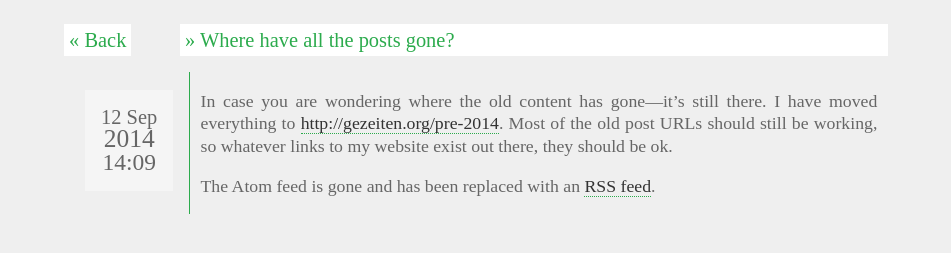
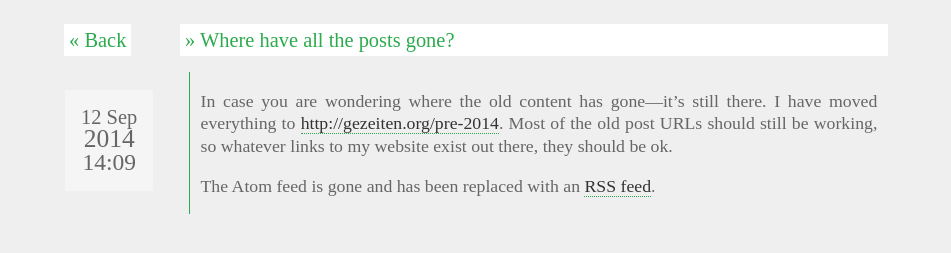
Before and after one commit to Jannis/jannis.github.io, a Jekyll site: the page built from _posts/2014-09-12-where-have-all-the-posts-gone.md, in a window 1280 px wide. Shown: the part 284-537 px from the top of the page, without its empty margins (164-1115 px from the left). Built offline with Jekyll 4.4.1, drawn with Linux system fonts in a browser that asks for light colours; some web fonts are replaced.

Commit message:
Align top and left end of date field with title etc.

```diff
--- a/css/style.css
+++ b/css/style.css
@@ -128,11 +128,15 @@ main h2 .date {
   float: left;
   display: block;
   background: #f5f5f5;
+  color: #666;
   padding: 1rem;
-  margin-left: -100px;
+  margin-left: calc(-100px - 1.25rem);
+  text-align: center;
+  margin-top: -0.25em;
+}
+
+main .post h2 .date {
   margin-top: 3.8rem;
-  text-align: center;
-  color: #666;
 }
 
 main h2 .year {
```
